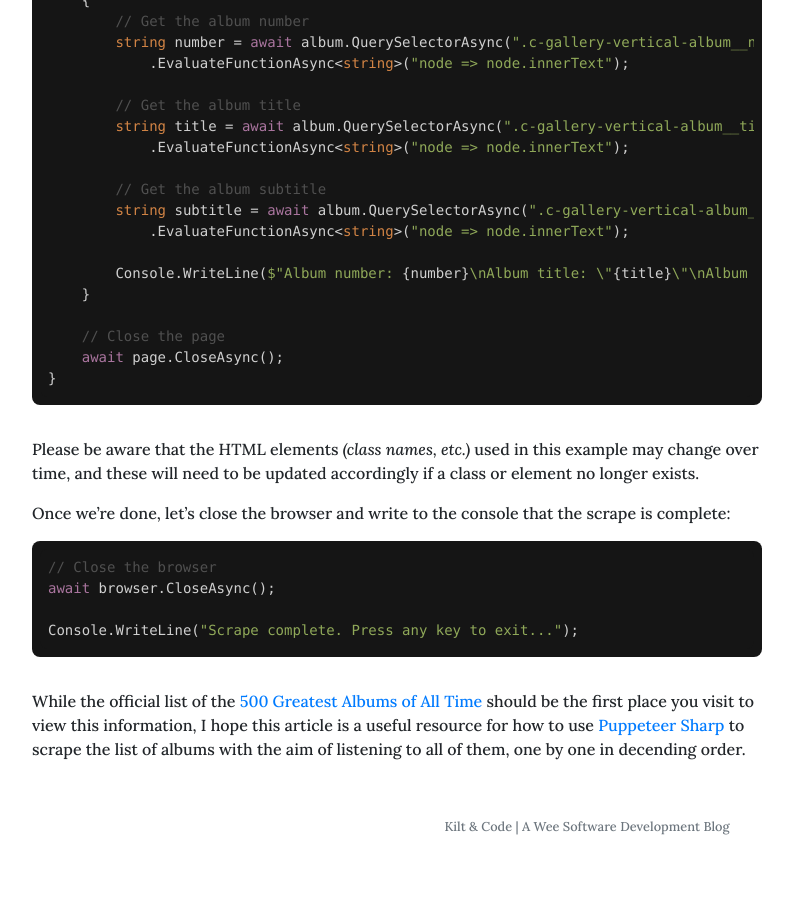
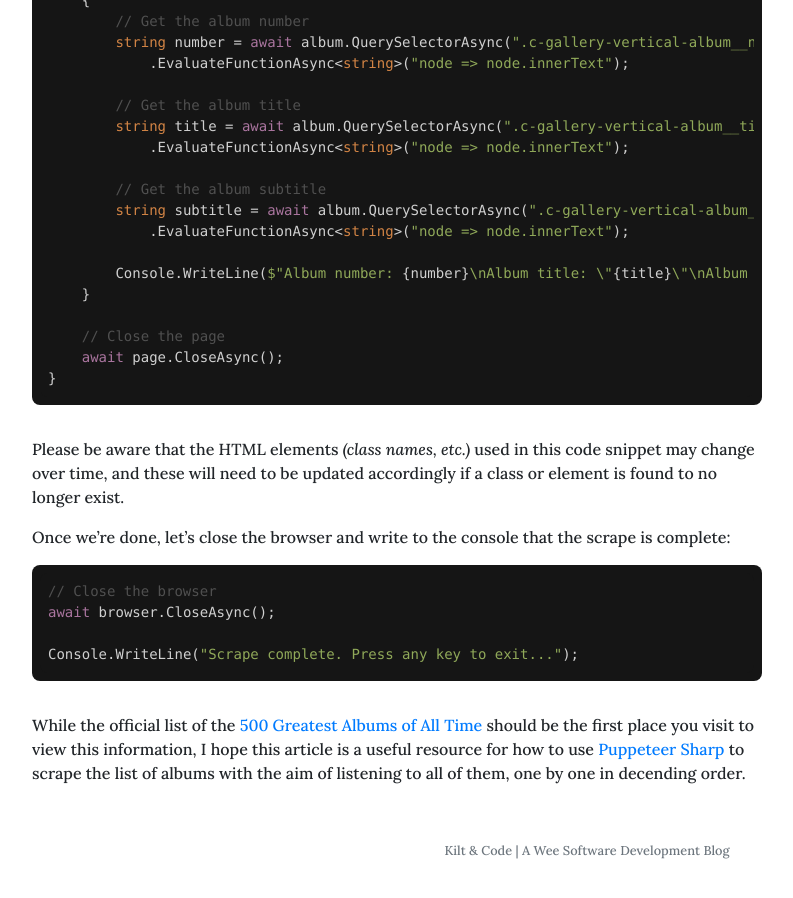
Before and after one commit to kiltandcode/kiltandcode.com, a Jekyll site: the page built from _posts/2020-10-14-scrape-the-500-greatest-albums-of-all-time-using-puppeteer-sharp.md, in a window 1280 px wide and 900 px high, scrolled down 1993 px. Shown: the whole window, without its empty margins (53-846 px from the left). Built offline with Jekyll 4.4.1, drawn with Linux system fonts in a browser that asks for light colours; nearby versions of some CDN libraries; some web fonts are replaced; before the commit the page ends 2869 px from its top, so only the background shows below that.

Commit message:
Update 2020-10-14-scrape-the-500-greatest-albums-of-all-time-using-puppeteer-sharp.md

````diff
--- a/_posts/2020-10-14-scrape-the-500-greatest-albums-of-all-time-using-puppeteer-sharp.md
+++ b/_posts/2020-10-14-scrape-the-500-greatest-albums-of-all-time-using-puppeteer-sharp.md
@@ -114,8 +114,8 @@ foreach (KeyValuePair<string, string> entry in pages)
 }
 ```
 
-Please be aware that the HTML elements *(class names, etc.)* used in this example may change over time,
-and these will need to be updated accordingly if a class or element no longer exists.
+Please be aware that the HTML elements *(class names, etc.)* used in this code snippet may change over time,
+and these will need to be updated accordingly if a class or element is found to no longer exist.
 
 Once we're done, let's close the browser and write to the console that the scrape is complete:
 
````
